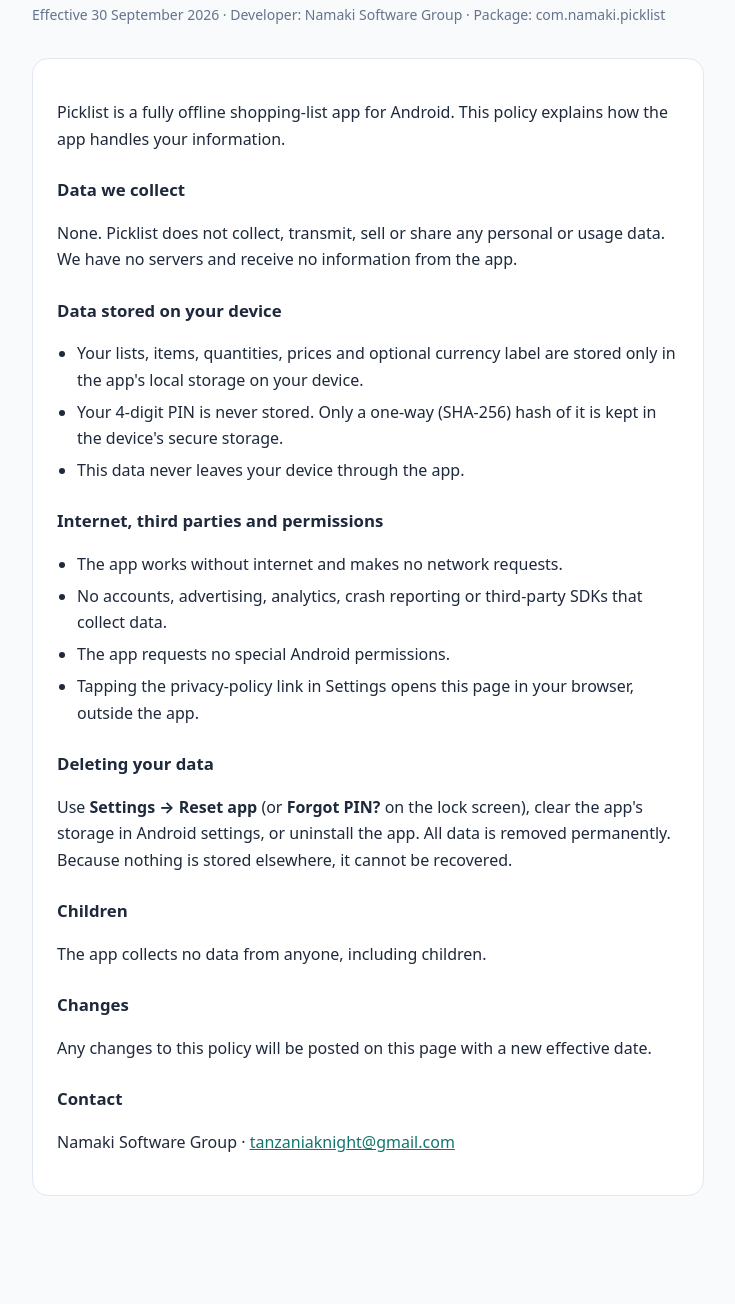
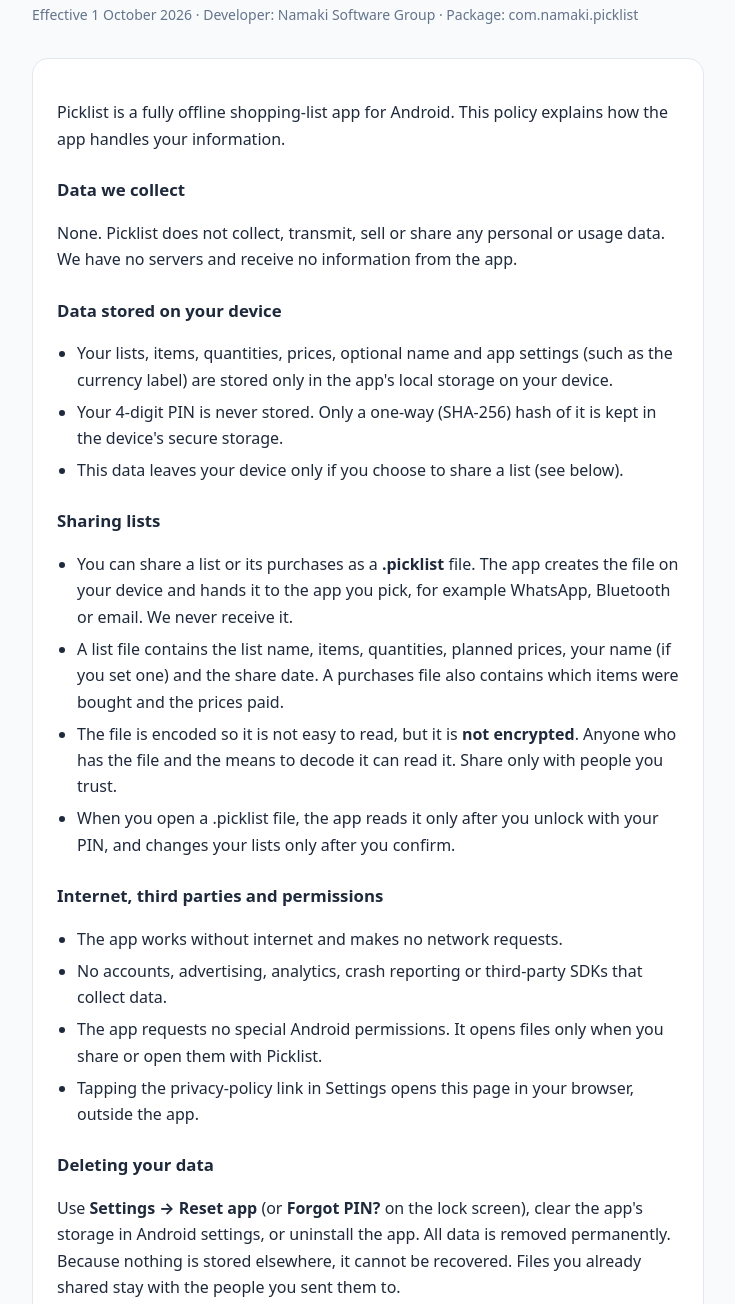
Before and after one commit to immanewel/picklist-privacy, a plain HTML site: page index.html in a window 1280 px wide. Shown: the part 140-1444 px from the top of the page, without its empty margins (272-1007 px from the left). Before the commit the page ends 1384 px from the top, so only its background shows below. Drawn offline with Linux system fonts and the light colour scheme.

Commit message:
Update policy: user name and file sharing (effective 1 Oct 2026)

```diff
--- a/index.html
+++ b/index.html
@@ -22,7 +22,7 @@
   <main>
     <h1>Picklist</h1>
     <h2>Privacy Policy</h2>
-    <p class="meta">Effective 30 September 2026 · Developer: Namaki Software Group · Package: com.namaki.picklist</p>
+    <p class="meta">Effective 1 October 2026 · Developer: Namaki Software Group · Package: com.namaki.picklist</p>
 
     <section>
       <p>Picklist is a fully offline shopping-list app for Android. This policy explains how the app handles your information.</p>
@@ -32,21 +32,29 @@
 
       <h3>Data stored on your device</h3>
       <ul>
-        <li>Your lists, items, quantities, prices and optional currency label are stored only in the app's local storage on your device.</li>
+        <li>Your lists, items, quantities, prices, optional name and app settings (such as the currency label) are stored only in the app's local storage on your device.</li>
         <li>Your 4-digit PIN is never stored. Only a one-way (SHA-256) hash of it is kept in the device's secure storage.</li>
-        <li>This data never leaves your device through the app.</li>
+        <li>This data leaves your device only if you choose to share a list (see below).</li>
+      </ul>
+
+      <h3>Sharing lists</h3>
+      <ul>
+        <li>You can share a list or its purchases as a <b>.picklist</b> file. The app creates the file on your device and hands it to the app you pick, for example WhatsApp, Bluetooth or email. We never receive it.</li>
+        <li>A list file contains the list name, items, quantities, planned prices, your name (if you set one) and the share date. A purchases file also contains which items were bought and the prices paid.</li>
+        <li>The file is encoded so it is not easy to read, but it is <b>not encrypted</b>. Anyone who has the file and the means to decode it can read it. Share only with people you trust.</li>
+        <li>When you open a .picklist file, the app reads it only after you unlock with your PIN, and changes your lists only after you confirm.</li>
       </ul>
 
       <h3>Internet, third parties and permissions</h3>
       <ul>
         <li>The app works without internet and makes no network requests.</li>
         <li>No accounts, advertising, analytics, crash reporting or third-party SDKs that collect data.</li>
-        <li>The app requests no special Android permissions.</li>
+        <li>The app requests no special Android permissions. It opens files only when you share or open them with Picklist.</li>
         <li>Tapping the privacy-policy link in Settings opens this page in your browser, outside the app.</li>
       </ul>
 
       <h3>Deleting your data</h3>
-      <p>Use <b>Settings → Reset app</b> (or <b>Forgot PIN?</b> on the lock screen), clear the app's storage in Android settings, or uninstall the app. All data is removed permanently. Because nothing is stored elsewhere, it cannot be recovered.</p>
+      <p>Use <b>Settings → Reset app</b> (or <b>Forgot PIN?</b> on the lock screen), clear the app's storage in Android settings, or uninstall the app. All data is removed permanently. Because nothing is stored elsewhere, it cannot be recovered. Files you already shared stay with the people you sent them to.</p>
 
       <h3>Children</h3>
       <p>The app collects no data from anyone, including children.</p>
```
